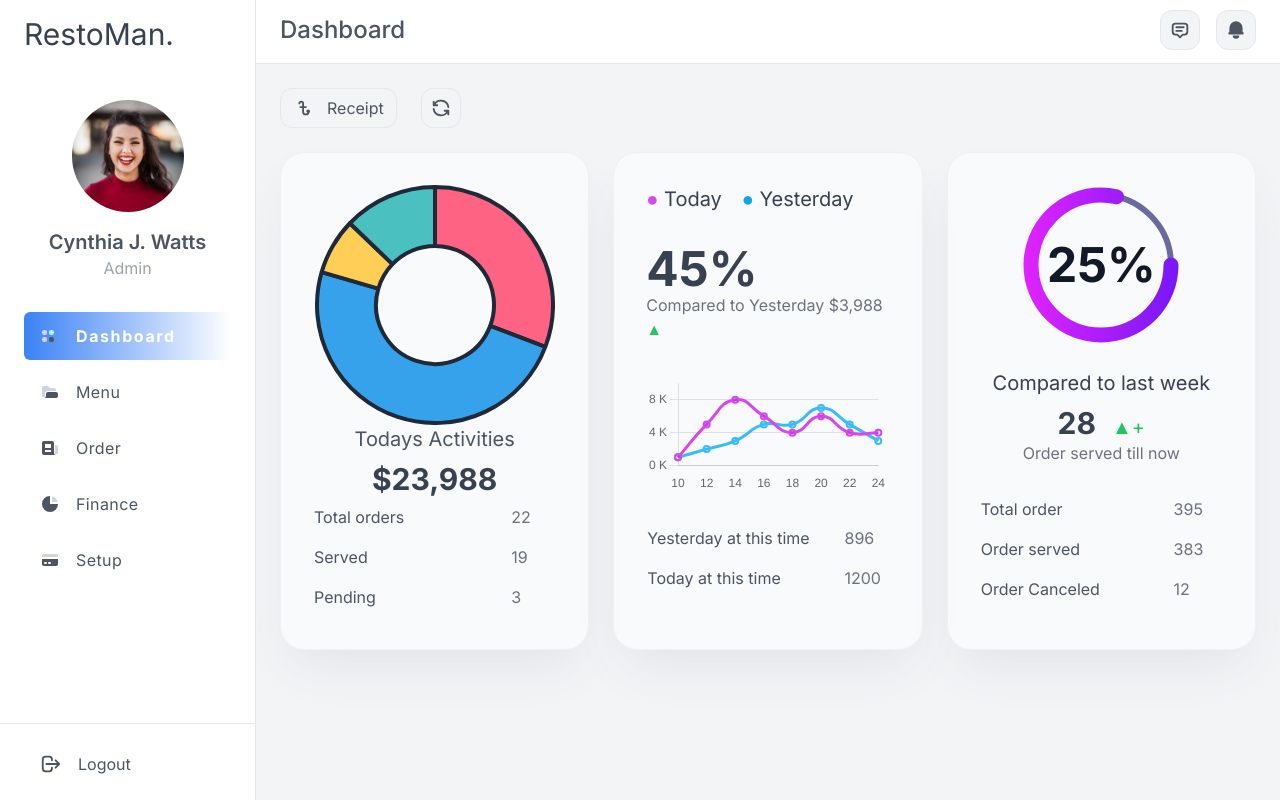
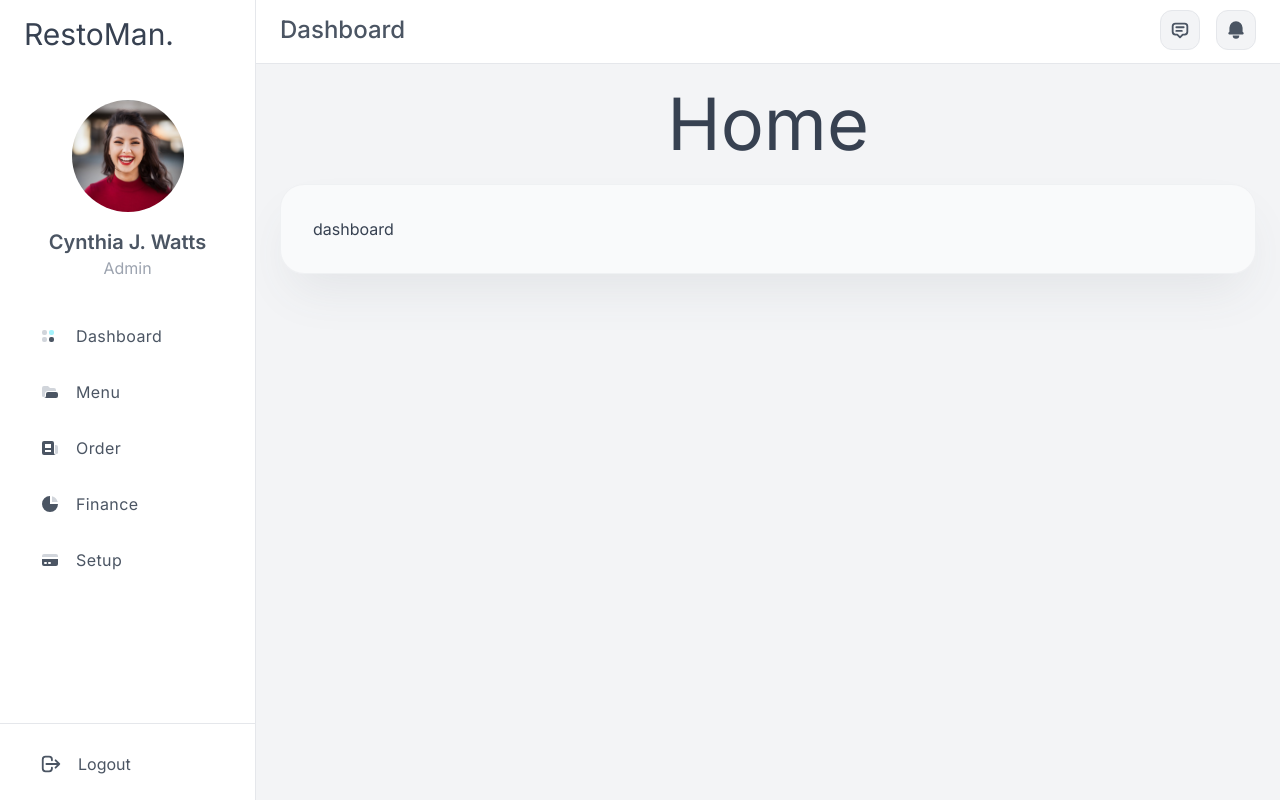
Before and after one commit to AbidHasanPiash/bhojon, a Next.js app: page / in a window 1280 px wide. Built offline with nearby package versions, Linux system fonts and the light colour scheme.

Commit message:
layout changed with Home and Dashboard

```diff
--- /dev/null
+++ b/app/dashboard/page.jsx
@@ -0,0 +1,33 @@
+'use client'
+import { useState } from "react";
+import Activities from "@/components/dashboard/Activities";
+import ComparedToLastDay from "@/components/dashboard/ComparedToLastDay";
+import ComparedToLastWeek from "@/components/dashboard/ComparedToLastWeek";
+import { TbCurrencyTaka, TbRefresh } from "react-icons/tb";
+import ReceiptModal from "@/components/dashboard/ReceiptModal";
+export default function page() {
+    const [receiptModal, setReceiptModal] = useState(false);
+    const closeReceiptModal = () => {
+      setReceiptModal(false);
+    }
+  return (
+    <div>
+      <div className="container_gap flex items-center space-x-6">
+        <button onClick={()=>setReceiptModal(true)} className="btn_layout_text">
+          <span className="btn_text"> <TbCurrencyTaka size={22}/> <span>Receipt</span> </span>
+        </button>
+        <button className="btn_layout_icon">
+          <span className="btn_icon"><TbRefresh size={22}/></span>
+        </button>
+      </div>
+      <div className="container_gap">
+        <div className="grid gap-6 md:grid-cols-2 lg:grid-cols-3">
+          <Activities/>
+          <ComparedToLastDay/>
+          <ComparedToLastWeek/>
+        </div>
+      </div>
+      {receiptModal && <ReceiptModal closeReceiptModal={closeReceiptModal}/>}
+    </div>
+  )
+}
--- a/app/page.jsx
+++ b/app/page.jsx
@@ -1,34 +1,12 @@
-'use client'
-import { useState } from "react";
-import Activities from "@/components/dashboard/Activities";
-import ComparedToLastDay from "@/components/dashboard/ComparedToLastDay";
-import ComparedToLastWeek from "@/components/dashboard/ComparedToLastWeek";
-import { TbCurrencyTaka, TbRefresh } from "react-icons/tb";
-import ReceiptModal from "@/components/dashboard/ReceiptModal";
+import Link from "next/link";
 
 export default function Home() {
-  const [receiptModal, setReceiptModal] = useState(false);
-  const closeReceiptModal = () => {
-    setReceiptModal(false);
-  }
   return (
-    <div>
-      <div className="container_gap flex items-center space-x-6">
-        <button onClick={()=>setReceiptModal(true)} className="btn_layout_text">
-          <span className="btn_text"> <TbCurrencyTaka size={22}/> <span>Receipt</span> </span>
-        </button>
-        <button className="btn_layout_icon">
-          <span className="btn_icon"><TbRefresh size={22}/></span>
-        </button>
+    <div className="container_gap">
+      <h1 className="mb-6 text-center text-7xl">Home</h1>
+      <div className="container_layout">
+        <Link href={'/dashboard'}>dashboard</Link>
       </div>
-      <div className="container_gap">
-        <div className="grid gap-6 md:grid-cols-2 lg:grid-cols-3">
-          <Activities/>
-          <ComparedToLastDay/>
-          <ComparedToLastWeek/>
-        </div>
-      </div>
-      {receiptModal && <ReceiptModal closeReceiptModal={closeReceiptModal}/>}
     </div>
   );
 }
--- a/components/common/Nav.jsx
+++ b/components/common/Nav.jsx
@@ -22,7 +22,7 @@ export default function nav() {
       setActiveItem(path);
   },[path]);
   const menuItem = [
-    {name:'Dashboard', link: '/', icon: <DashboardSVG/>},
+    {name:'Dashboard', link: '/dashboard', icon: <DashboardSVG/>},
     {name:'Menu', link: '/menu', icon: <MenuSVG/>},
     {name:'Order', link: '/order', icon: <OrderSVG/>},
     {name:'Finance', link: '/finance', icon: <FinanceSVG/>},
```
